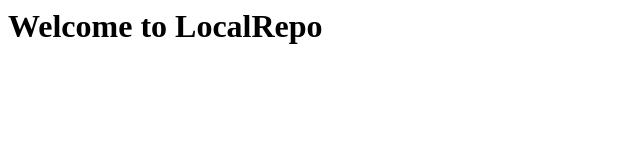
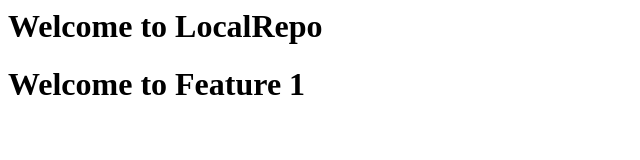
Before and after one commit to Ds428001/LocalRepo, a plain HTML site: page index.html in a window 1280 px wide. Shown: the whole page, without its empty margins (0-640 px from the left). Drawn offline with Linux system fonts and the light colour scheme.

Commit message:
add New feature in feature 1

```diff
--- a/index.html
+++ b/index.html
@@ -4,5 +4,6 @@
     </head>
     <body>
         <h1>Welcome to LocalRepo</h1>
+                <h1>Welcome to Feature 1</h1>
     </body>
 </html>
```
